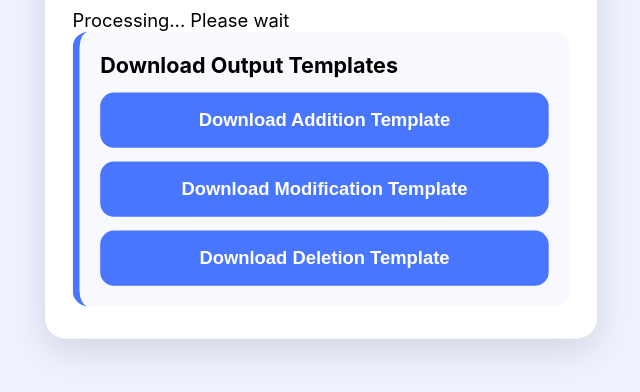
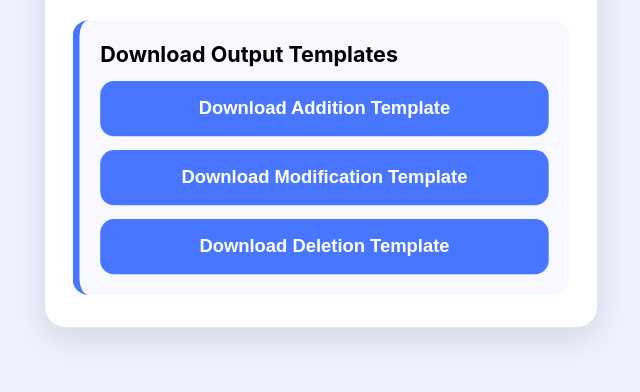
Before and after one commit to rohittt-1505/excel-automation, a plain HTML site: page index.html in a window 1280 px wide. Shown: the part 312-704 px from the top of the page, without its empty margins (319-959 px from the left). Drawn offline with Linux system fonts and the light colour scheme.

Commit message:
Update index.html

```diff
--- a/index.html
+++ b/index.html
@@ -19,7 +19,7 @@
 
         <input type="file" id="fileInput" accept=".xlsx, .xls" />
 
-        <div class="loading" id="loadingText">Processing... Please wait</div>
+        <!-- <div class="loading" id="loadingText">Processing... Please wait</div> -->
 
         <div class="box">
             <h3>Download Output Templates</h3>
```
